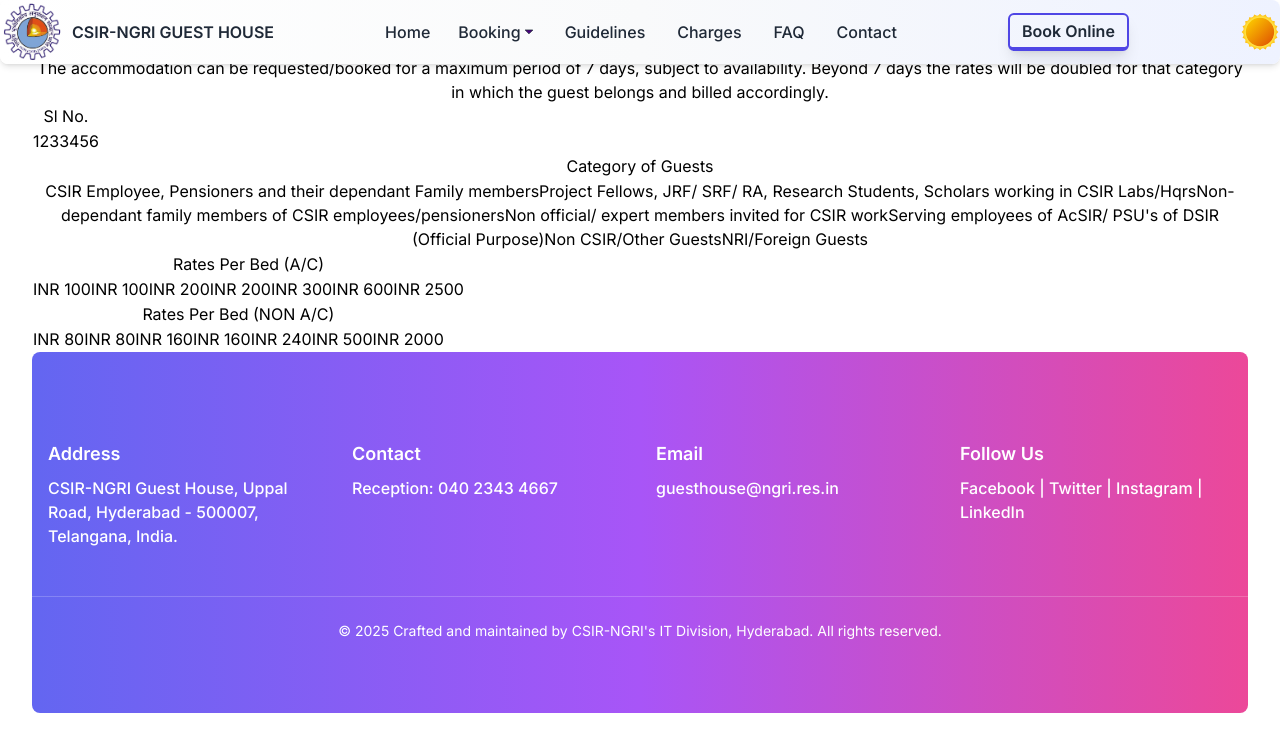
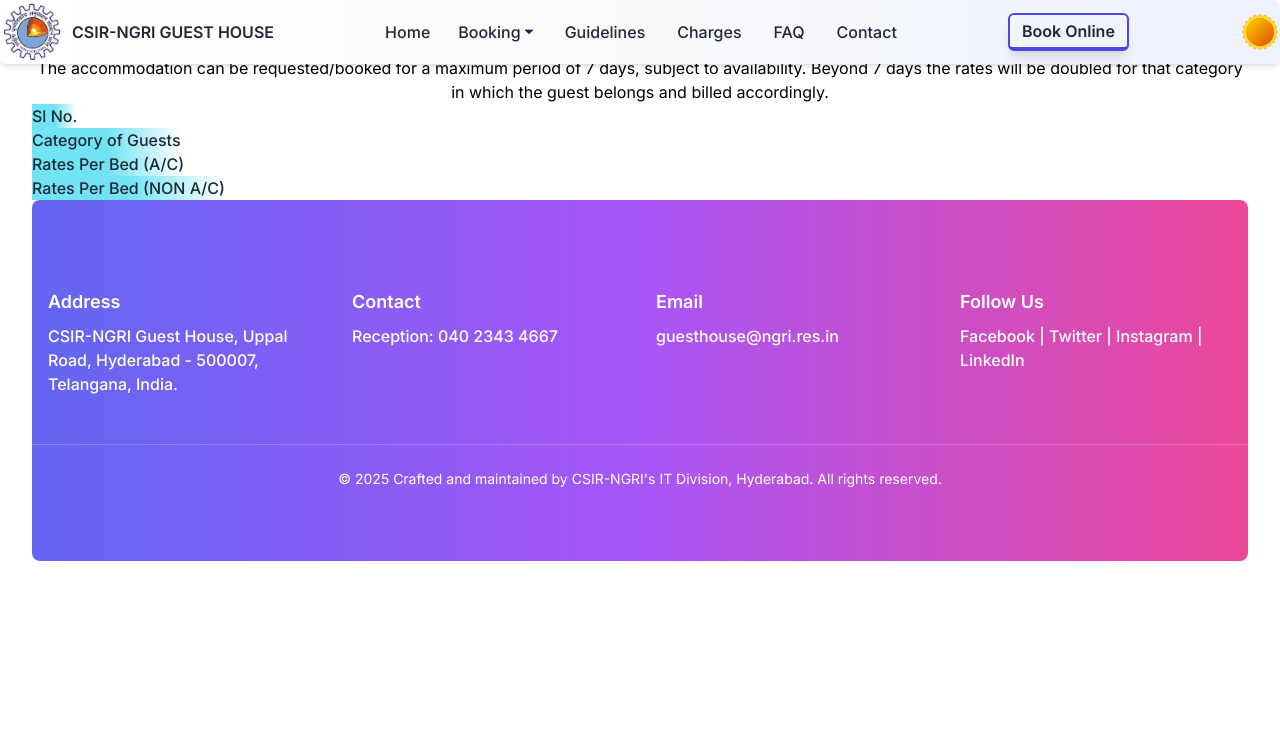
Before and after one commit to Abhinavkulkarni997/NgriGuestHouseORS, a React (Vite) app in the folder Frontend/: page / in a window 1280 px wide. Shown: the top 752 px of the page. Built offline with nearby package versions, Linux system fonts and the light colour scheme; the HTML template or start-up script is replaced by a standard one.

Commit message:
new features and files added

```diff
--- a/Frontend/src/components/Charges/GuestHouseCharges.jsx
+++ b/Frontend/src/components/Charges/GuestHouseCharges.jsx
@@ -54,9 +54,19 @@
 
 {guestHouseCharges.map((item,index)=>{
     return(
-        <table key={index} className='' >
-           <tr>{item.title}</tr>
-            <td>{item.description}</td>
+        <table key={index} className='bg-white max-w-screen-xl' >
+           <tr className='text-gray-800 font-medium bg-cyan-400/40 backdrop-blur-md bg-gradient-to-r from-cyan-400/40 via-cyan-400/40 to-white gap-4'>
+           {item.title}
+           </tr>
+           {
+            Array.isArray((item,index)=>{
+                return(
+                    <div className='max-w-screen-xl '>
+                    <td key={index} className='hover:bg-indigo-500 '>{item.description}</td>
+                    </div>
+                )
+            })
+           }
 
 
         </table>
--- a/Frontend/src/components/Guidelines/Guidelines.jsx
+++ b/Frontend/src/components/Guidelines/Guidelines.jsx
@@ -22,7 +22,9 @@
                 <div div key={index} className='py-12 px-6 max-w-screen-xl'>
                   <div className='mt-1 p-6'>
                     {Array.isArray((item,index)=>{
-                        <div key={index}>{item.info}</div>
+                        <div key={index}>{item.info}
+                        <div className=''></div>
+                        </div>
                     })}
                     </div>
                     </div>
```
